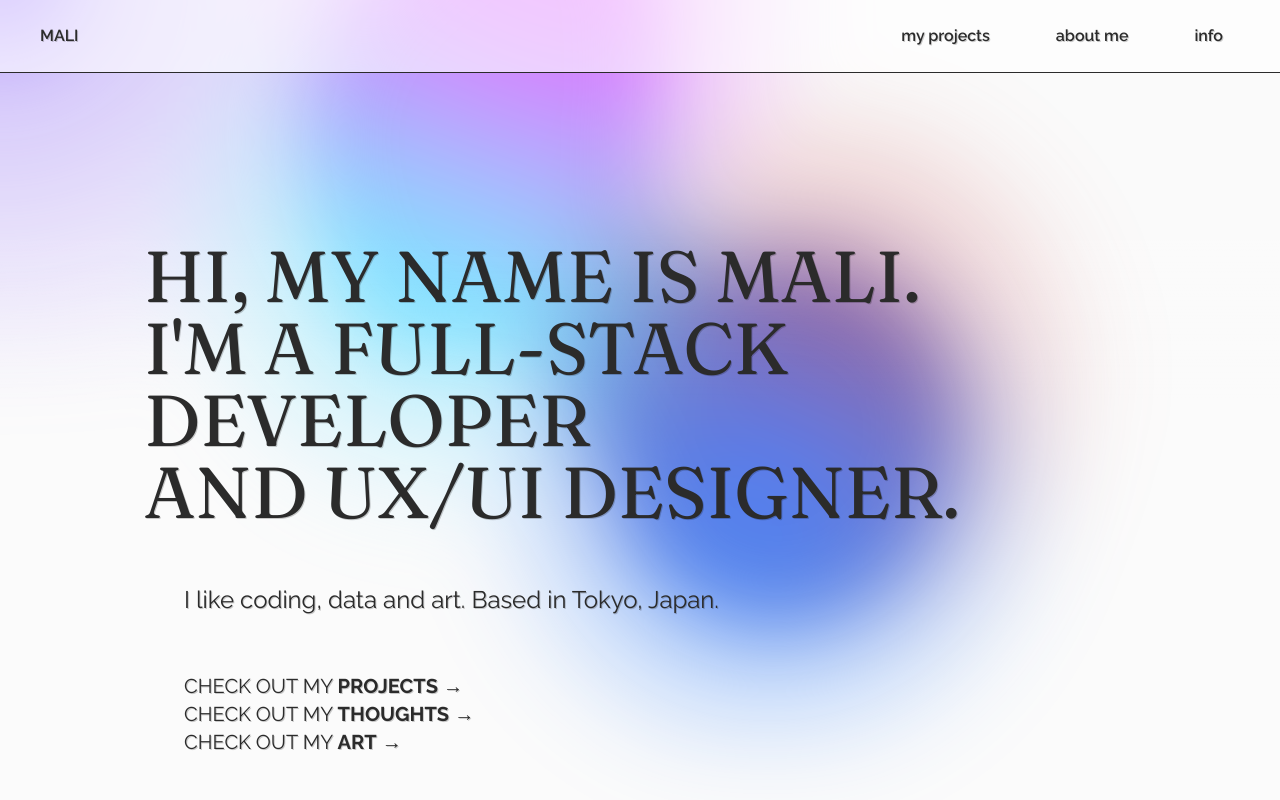
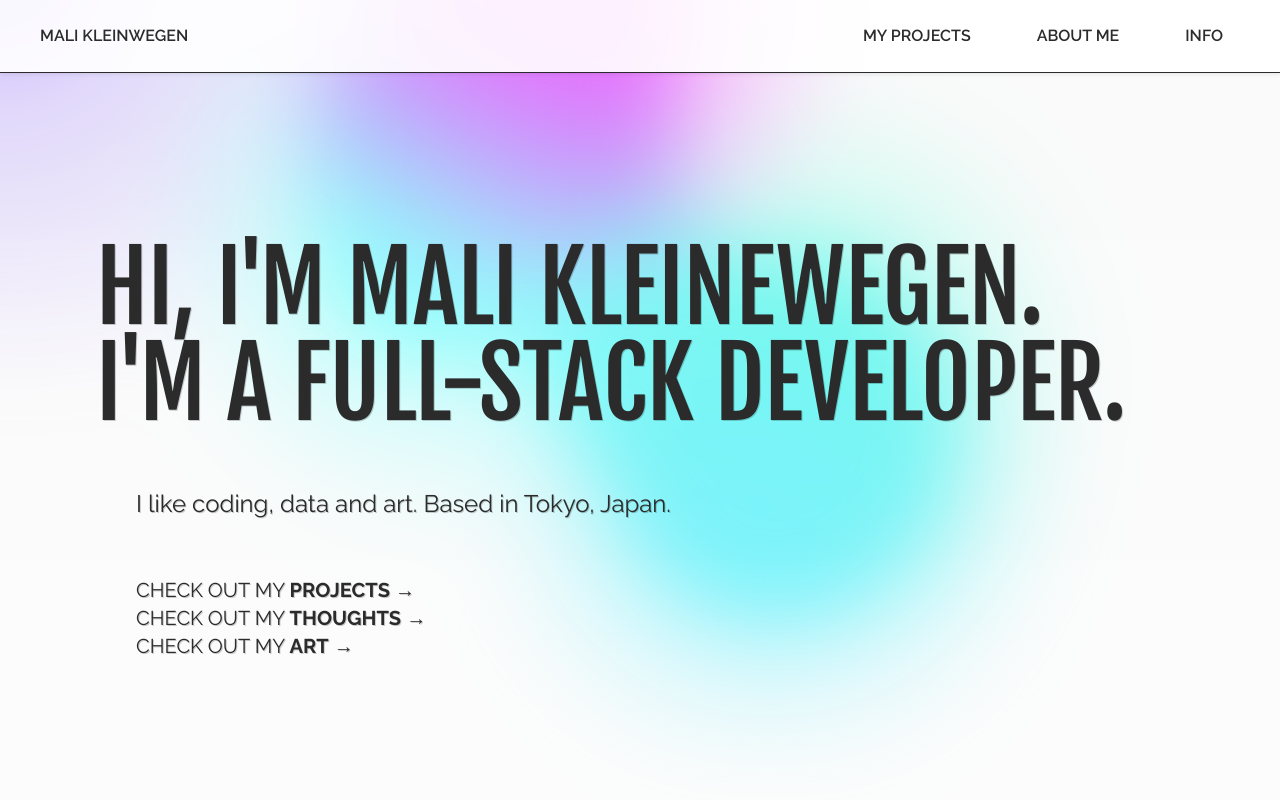
Before and after one commit to amekatze/portfolio2023, a Next.js app: page / in a window 1280 px wide. Shown: the top 800 px of the page. Built offline with nearby package versions, Linux system fonts and the light colour scheme.

Commit message:
styling fixes

```diff
--- a/src/components/About.tsx
+++ b/src/components/About.tsx
@@ -6,15 +6,15 @@ interface AboutProps {
 
 export default function About({ fraunces }: AboutProps) {
   return (
-    <div className="about mt-60 mb-40 pb-32">
+    <div className="about mt-40 mb-40 pb-32 ">
       <h1
-        className={`${fraunces.className} md:text-7xl text-5xl  uppercase text-center`}
+        className={`${fraunces.className} md:text-5xl text-3xl  uppercase text-right md:px-14`}
       >
         About Me
       </h1>
       <div className="flex flex-wrap md:px-14 justify-center gap-[60px] py-10 px-10">
         <Image
-          src="/images/IMG_7025.JPG"
+          src="/images/IMG_6502.JPG"
           width={350}
           height={350}
           alt="A photo of me!"
--- a/src/components/Header.tsx
+++ b/src/components/Header.tsx
@@ -4,12 +4,11 @@ interface NavProps {
 
 export default function Header({ fraunces }: NavProps) {
   return (
-    <div className="flex flex-col gap-14 md:my-60 my-40 md:px-36 px-6">
-      <div className={`${fraunces.className} md:text-7xl text-5xl uppercase`}>
-        Hi, my name is Mali.
+    <div className="flex flex-col gap-14 md:my-60 my-60 md:px-24 px-6 h-scren header ">
+      <div className={`${fraunces.className} md:text-8xl text-6xl uppercase`}>
+        Hi, I'm Mali Kleinewegen.
         <br />
-        I'm a Full-Stack Developer <br />
-        and UX/UI Designer.
+        I'm a Full-Stack Developer.
       </div>
       <p className="text-2xl ml-10">
         I like coding, data and art. Based in Tokyo, Japan.
--- a/src/components/Info.tsx
+++ b/src/components/Info.tsx
@@ -1,7 +1,7 @@
 export default function Info() {
   return (
     <div>
-      <p>Info</p>
+      <p>Socials</p>
     </div>
   );
 }
--- a/src/components/Nav.tsx
+++ b/src/components/Nav.tsx
@@ -24,9 +24,9 @@ export default function Nav({}) {
 
   return (
     <div>
-      <div className="nav fixed top-0 w-full border-b-[1.5px] px-10 flex justify-between items-center font-semibold">
+      <div className="nav fixed top-0 w-full border-b-[1px] px-10 flex justify-between items-center font-semibold">
         <span className="py-6">
-          <a href="">MALI</a>
+          <a href="">MALI KLEINWEGEN</a>
         </span>
 
         {isMobile ? (
@@ -39,22 +39,22 @@ export default function Nav({}) {
           </div>
         ) : (
           <div>
-            <ul className="flex justify-between gap-8">
+            <ul className="flex justify-between gap-8 uppercase">
               <li className="py-4 px-2">
-                <a href="">my projects</a>
+                <a href="">My Projects</a>
               </li>
               <li className="py-4 px-2">
-                <a href="">about me</a>
+                <a href="">About Me</a>
               </li>
               <li className="py-4 px-2">
-                <a href="">info</a>
+                <a href="">Info</a>
               </li>
             </ul>
           </div>
         )}
 
         {hamburger && (
-          <div className="hamburger absolute top-0 right-0 mx-1 my-2 rounded-md w-[98%] h-screen">
+          <div className="hamburger absolute top-0 right-0 w-full h-fit">
             <div
               className="absolute right-0 m-6 cursor-pointer"
               onClick={handleHamburger}
@@ -74,15 +74,15 @@ export default function Nav({}) {
                 />
               </svg>
             </div>
-            <ul className="flex flex-col justify-between gap-6 mt-10 text-2xl">
+            <ul className="flex flex-col justify-between gap-6 mt-20 mb-10 text-2xl uppercase">
               <li className="py-4 px-2">
-                <a href="">my projects</a>
+                <a href="">My Projects</a>
               </li>
               <li className="py-4 px-2">
-                <a href="">about me</a>
+                <a href="">About Me</a>
               </li>
               <li className="py-4 px-2">
-                <a href="">info</a>
+                <a href="">Info</a>
               </li>
             </ul>
           </div>
--- a/src/components/Work.tsx
+++ b/src/components/Work.tsx
@@ -4,8 +4,8 @@ interface WorkProps {
 
 export default function Work({ fraunces }: WorkProps) {
   return (
-    <div className="px-6 md:px-24">
-      <h1 className={`${fraunces.className} md:text-7xl text-5xl  uppercase `}>
+    <div className="px-6 md:px-20 work">
+      <h1 className={`${fraunces.className} md:text-5xl text-3xl  uppercase `}>
         My Projects
       </h1>
       <div className="grid xl:grid-cols-2 md:grid-cols-2 grid-cols-1 gap-10 w-full">
--- a/src/pages/index.tsx
+++ b/src/pages/index.tsx
@@ -1,4 +1,4 @@
-import { Raleway, Fraunces } from "next/font/google";
+import { Raleway, Fraunces, Fjalla_One } from "next/font/google";
 import React, { useEffect } from "react";
 
 import Nav from "@/components/Nav";
@@ -8,7 +8,7 @@ import About from "@/components/About";
 import Footer from "@/components/Footer";
 
 const raleway = Raleway({ subsets: ["latin"] });
-const fraunces = Fraunces({ subsets: ["latin"] });
+const fraunces = Fjalla_One({ weight: "400", preload: false });
 
 export default function Home() {
   useEffect(() => {
--- a/src/styles/globals.scss
+++ b/src/styles/globals.scss
@@ -7,22 +7,29 @@
   --background-start-rgb: 250, 250, 250;
   --background-end-rgb: 255, 255, 255;
   --content: 245, 245, 245;
-  --nav: 255, 255, 255, 0.6;
+  --nav: 255, 255, 255, 0.9;
   --shadow: 43, 43, 43, 0.1;
+  --accent: 44, 218, 192;
+
   --blue: 48, 231, 255;
   --pink: 230, 0, 255;
   --cyan: 78, 255, 252;
   --green: 29, 255, 199;
+  --lilac: 167, 99, 255;
+  --color-interactive: 140, 100, 255;
+  --circle-size: 70%;
+  --blending: soft-light;
 }
 
 @media (prefers-color-scheme: dark) {
   :root {
     --foreground-rgb: 245, 245, 245;
-    --background-start-rgb: 35, 35, 35;
-    --background-end-rgb: 38, 38, 38;
+    --background-start-rgb: 25, 25, 25;
+    --background-end-rgb: 28, 28, 28;
     --content: 20, 20, 20;
-    --nav: 35, 35, 35, 0.6;
+    --nav: 35, 35, 35, 0.9;
     --shadow: 0, 0, 0, 0.3;
+    --accent: 51, 248, 219;
     --blue: 32, 145, 160;
     --pink: 153, 20, 168;
     --cyan: 46, 157, 155;
@@ -52,6 +59,7 @@ body {
   border-color: rgb(var(--foreground-rgb));
   background-color: rgb(var(--nav));
   z-index: 2;
+  box-shadow: 1px 1px 4px 0 rgb(var(--shadow));
 
   li a {
     padding: 8px;
@@ -75,6 +83,10 @@ h1 {
   width: 100%;
 }
 
+.header {
+  text-shadow: 1px 1px rgba(0, 0, 0, 0.2);
+}
+
 .project-card {
   height: 500px;
 
@@ -86,8 +98,10 @@ h1 {
   }
 }
 
-.about {
+.about,
+.work {
   background-color: rgb(var(--nav));
+  box-shadow: 1px 1px 4px 0 rgb(var(--shadow));
 }
 
 .text-container {
@@ -99,18 +113,6 @@ h1 {
   top: 0;
   left: 0;
   user-select: none;
-  text-shadow: 1px 1px rgba(0, 0, 0, 0.2);
-}
-
-:root {
-  --color1: 18, 113, 255;
-  --color2: 221, 74, 255;
-  --color3: 100, 220, 255;
-  --color4: 200, 50, 50;
-  --color5: 180, 180, 50;
-  --color-interactive: 140, 100, 255;
-  --circle-size: 70%;
-  --blending: soft-light;
 }
 
 @keyframes moveInCircle {
@@ -158,7 +160,7 @@ h1 {
   top: 0;
   left: 0;
   margin-top: -30px;
-  opacity: 0.8;
+  opacity: 0.6;
 
   svg {
     display: none;
@@ -174,8 +176,8 @@ h1 {
     position: absolute;
     background: radial-gradient(
         circle at center,
-        rgba(var(--color1), 0.8) 0,
-        rgba(var(--color1), 0) 50%
+        rgba(var(--blue), 0.8) 0,
+        rgba(var(--blue), 0) 50%
       )
       no-repeat;
     mix-blend-mode: var(--blending);
@@ -195,8 +197,8 @@ h1 {
     position: absolute;
     background: radial-gradient(
         circle at center,
-        rgba(var(--color2), 0.8) 0,
-        rgba(var(--color2), 0) 50%
+        rgba(var(--pink), 0.8) 0,
+        rgba(var(--pink), 0) 50%
       )
       no-repeat;
     mix-blend-mode: var(--blending);
@@ -216,8 +218,8 @@ h1 {
     position: absolute;
     background: radial-gradient(
         circle at center,
-        rgba(var(--color3), 0.8) 0,
-        rgba(var(--color3), 0) 50%
+        rgba(var(--cyan), 0.8) 0,
+        rgba(var(--cyan), 0) 50%
       )
       no-repeat;
     mix-blend-mode: var(--blending);
@@ -237,8 +239,8 @@ h1 {
     position: absolute;
     background: radial-gradient(
         circle at center,
-        rgba(var(--color4), 0.8) 0,
-        rgba(var(--color4), 0) 50%
+        rgba(var(--green), 0.8) 0,
+        rgba(var(--green), 0) 50%
       )
       no-repeat;
     mix-blend-mode: var(--blending);
@@ -258,8 +260,8 @@ h1 {
     position: absolute;
     background: radial-gradient(
         circle at center,
-        rgba(var(--color5), 0.8) 0,
-        rgba(var(--color5), 0) 50%
+        rgba(var(--lilac), 0.8) 0,
+        rgba(var(--lilac), 0) 50%
       )
       no-repeat;
     mix-blend-mode: var(--blending);
```
Also changed, not shown: public/images/IMG_6502.JPG (added).
